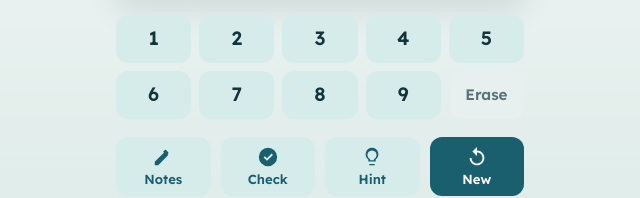
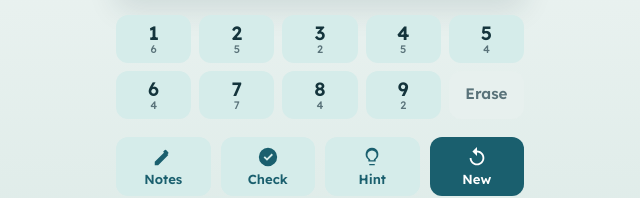
Before and after one commit to f05036361288/Sudoku, a website built with Vite: page index.html in a window 1280 px wide. Shown: the part 575-773 px from the top of the page, 320-960 px from the left. Built offline with nearby package versions, Linux system fonts and the light colour scheme.

Commit message:
Enhance Sudoku game with digit key aria labels and remaining counts
- Added `digitKeyAria` function to localization for dynamic aria labels based on remaining digits.
- Updated button rendering in the number pad to include visual indicators for remaining digits.
- Implemented `remainingCounts` and `syncPadCounts` functions to track and display remaining digits.
- Enhanced CSS styles for key digits and remaining counts for better UI presentation.

```diff
--- a/src/i18n.ts
+++ b/src/i18n.ts
@@ -33,6 +33,7 @@ type Dict = {
   boardAria: string
   padAria: string
   language: string
+  digitKeyAria: (digit: number, remaining: number) => string
   currentLevel: (lv: Difficulty, name: string) => string
   difficulty: Record<Difficulty, string>
   confirmNewGame: string
@@ -77,6 +78,10 @@ const en: Dict = {
   boardAria: 'Sudoku board',
   padAria: 'Number pad',
   language: 'Language',
+  digitKeyAria: (digit, remaining) =>
+    remaining === 0
+      ? `Digit ${digit}, complete`
+      : `Digit ${digit}, ${remaining} remaining`,
   currentLevel: (lv, name) => `Level · LV${lv} ${name}`,
   difficulty: {
     1: 'Beginner',
@@ -132,6 +137,8 @@ const zhCN: Dict = {
   boardAria: '数独棋盘',
   padAria: '数字键盘',
   language: '语言',
+  digitKeyAria: (digit, remaining) =>
+    remaining === 0 ? `数字 ${digit}，已用完` : `数字 ${digit}，还剩 ${remaining} 个`,
   currentLevel: (lv, name) => `当前难度 · LV${lv} ${name}`,
   difficulty: {
     1: '入门',
@@ -187,6 +194,8 @@ const zhTW: Dict = {
   boardAria: '數獨棋盤',
   padAria: '數字鍵盤',
   language: '語言',
+  digitKeyAria: (digit, remaining) =>
+    remaining === 0 ? `數字 ${digit}，已用完` : `數字 ${digit}，還剩 ${remaining} 個`,
   currentLevel: (lv, name) => `目前難度 · LV${lv} ${name}`,
   difficulty: {
     1: '入門',
--- a/src/main.ts
+++ b/src/main.ts
@@ -116,7 +116,13 @@ app.innerHTML = `
 
     <div class="pad" id="pad">
       ${[1, 2, 3, 4, 5, 6, 7, 8, 9]
-        .map((n) => `<button type="button" class="key" data-num="${n}">${n}</button>`)
+        .map(
+          (n) =>
+            `<button type="button" class="key" data-num="${n}">
+              <span class="key-digit">${n}</span>
+              <span class="key-remain" aria-hidden="true">9</span>
+            </button>`,
+        )
         .join('')}
       <button type="button" class="key key-erase" data-erase id="erase-btn"></button>
     </div>
@@ -258,6 +264,30 @@ function applyStaticI18n(): void {
   syncPencilButton()
   syncInstantCheckButton()
   syncLevelBadge()
+  syncPadCounts()
+}
+
+function remainingCounts(): number[] {
+  const used = Array(10).fill(0) as number[]
+  for (const v of state.board) {
+    if (v) used[v]!++
+  }
+  const rem = Array(10).fill(0) as number[]
+  for (let d = 1; d <= 9; d++) rem[d] = Math.max(0, 9 - used[d]!)
+  return rem
+}
+
+function syncPadCounts(): void {
+  const rem = remainingCounts()
+  const copy = t()
+  padEl.querySelectorAll<HTMLButtonElement>('button[data-num]').forEach((btn) => {
+    const digit = Number(btn.dataset.num)
+    const left = rem[digit] ?? 0
+    const badge = btn.querySelector<HTMLElement>('.key-remain')
+    if (badge) badge.textContent = String(left)
+    btn.classList.toggle('key-exhausted', left === 0)
+    btn.setAttribute('aria-label', copy.digitKeyAria(digit, left))
+  })
 }
 
 function refreshStatusForSelection(): void {
@@ -363,6 +393,7 @@ function render(): void {
   syncLevelBadge()
   syncPencilButton()
   syncInstantCheckButton()
+  syncPadCounts()
 }
 
 function selectCell(index: number): void {
--- a/src/style.css
+++ b/src/style.css
@@ -275,10 +275,37 @@ body {
   background: var(--teal-soft);
   cursor: pointer;
   touch-action: manipulation;
+  display: flex;
+  flex-direction: column;
+  align-items: center;
+  justify-content: center;
+  gap: 0;
+  line-height: 1.1;
+  padding: 4px 0 2px;
 }
 
 .key:active {
   transform: scale(0.96);
+}
+
+.key-digit {
+  font-size: 1.2rem;
+  font-weight: 600;
+}
+
+.key-remain {
+  font-size: 0.68rem;
+  font-weight: 500;
+  color: var(--muted);
+  min-height: 0.9em;
+}
+
+.key-exhausted {
+  opacity: 0.42;
+}
+
+.key-exhausted .key-remain {
+  color: var(--line);
 }
 
 .key-erase {
@@ -286,6 +313,9 @@ body {
   font-size: 0.95rem;
   background: var(--paper-2);
   color: var(--muted);
+  display: grid;
+  place-items: center;
+  padding: 0;
 }
 
 .actions {
```
